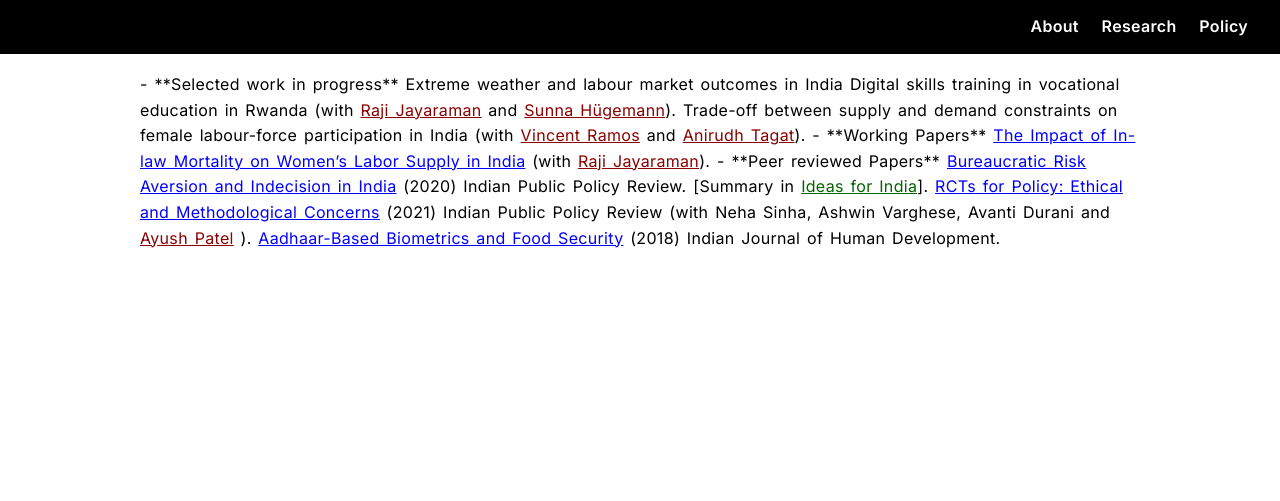
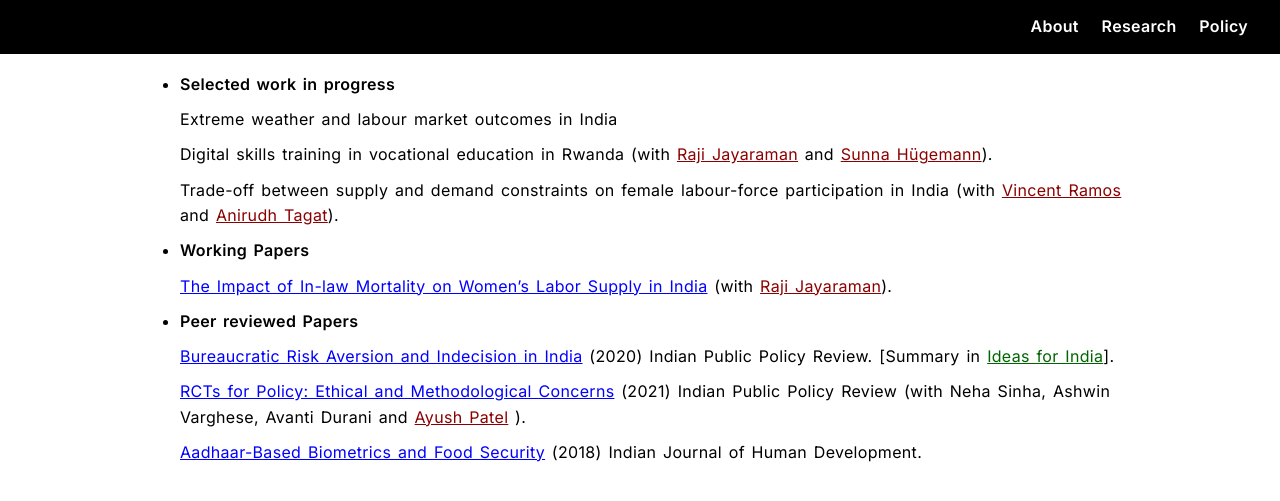
Before and after one commit to snehapmenon/snehapmenon.github.io, a Jekyll site: the page built from research.md, in a window 1280 px wide. Shown: the top 501 px of the page. Built offline with Jekyll 4.4.1, drawn with Linux system fonts in a browser that asks for light colours.

Commit message:
Update research.md

```diff
--- a/research.md
+++ b/research.md
@@ -5,11 +5,6 @@ description: "Selected work in progress, working papers, and peer-reviewed publi
 permalink: /research.html
 ---
 
-  <p> <p>
-      <p> <p>
-          <p> <p>
-              <p> <p>
-                  <p> <p>
 - **Selected work in progress**
 
    Extreme weather and labour market outcomes in India
```
